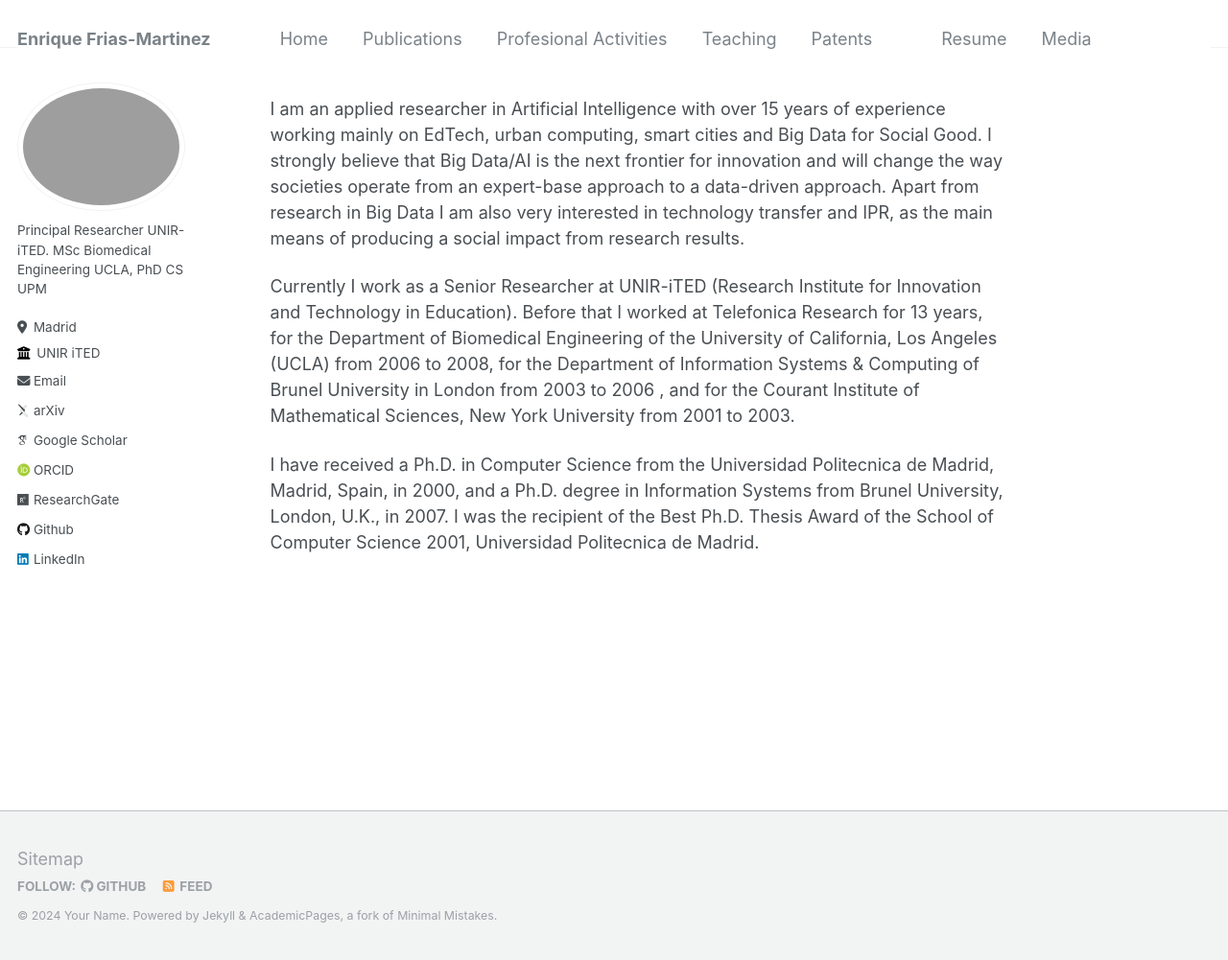
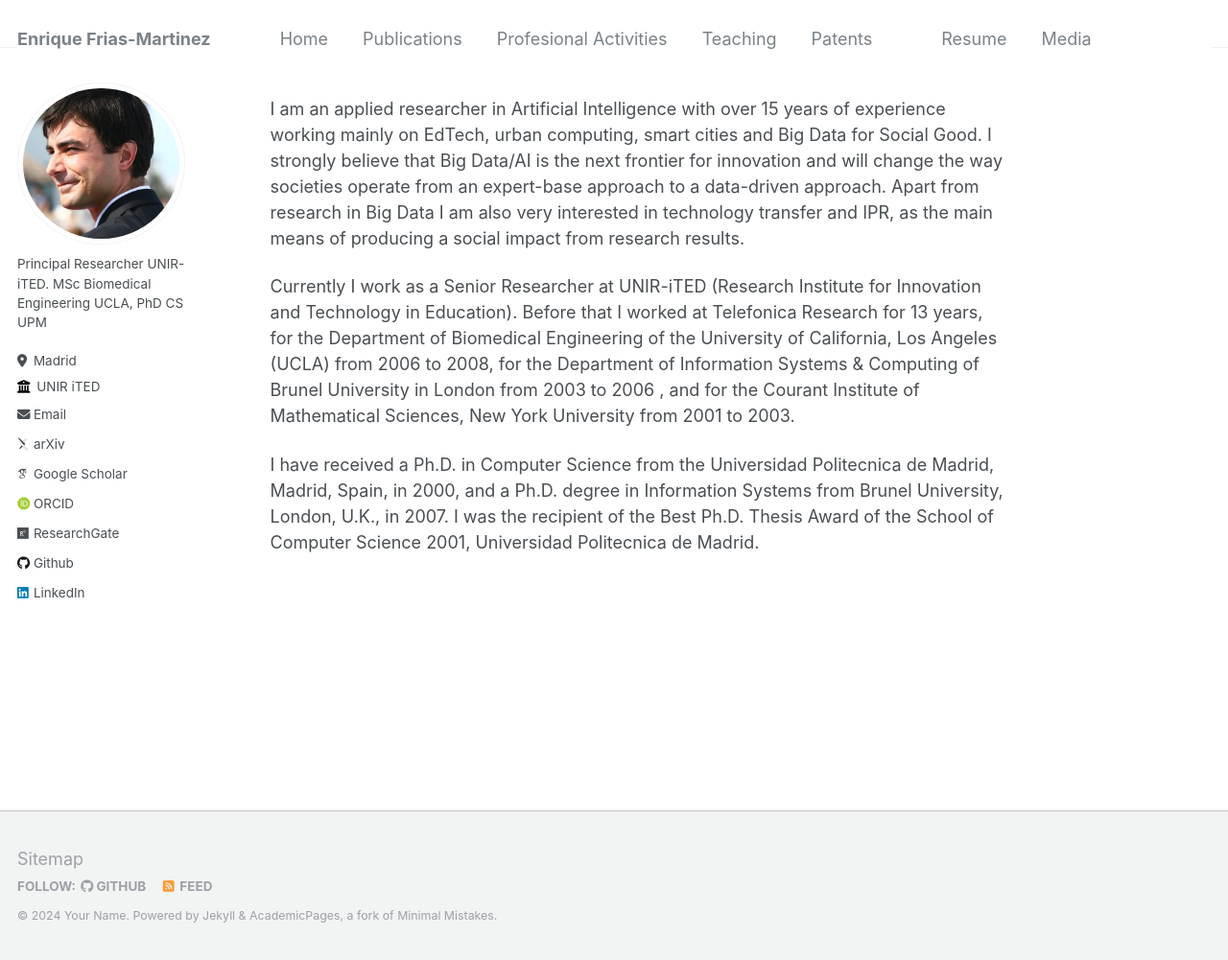
Before and after one commit to ENriqueFRiasM/TEST1, a Jekyll site: the page built from _pages/about.md, in a window 1280 px wide and 1001 px high. Shown: the whole window at 96% size. Built offline with Jekyll 4.4.1, drawn with Linux system fonts in a browser that asks for light colours; some web fonts are replaced.

Commit message:
Update _config.yml

```diff
--- a/_config.yml
+++ b/_config.yml
@@ -21,7 +21,7 @@ repository               : "academicpages/academicpages.github.io"
 #               Additional customization can be done by editing /_includes/author-profile.html
 author:
   # Biographic information
-  avatar           : "avatar.png"
+  avatar           : "image.jfif"
   name             : ""
   pronouns         : # example: "she/her"
   bio              : "Principal Researcher UNIR-iTED. MSc Biomedical Engineering UCLA, PhD CS UPM"
```
